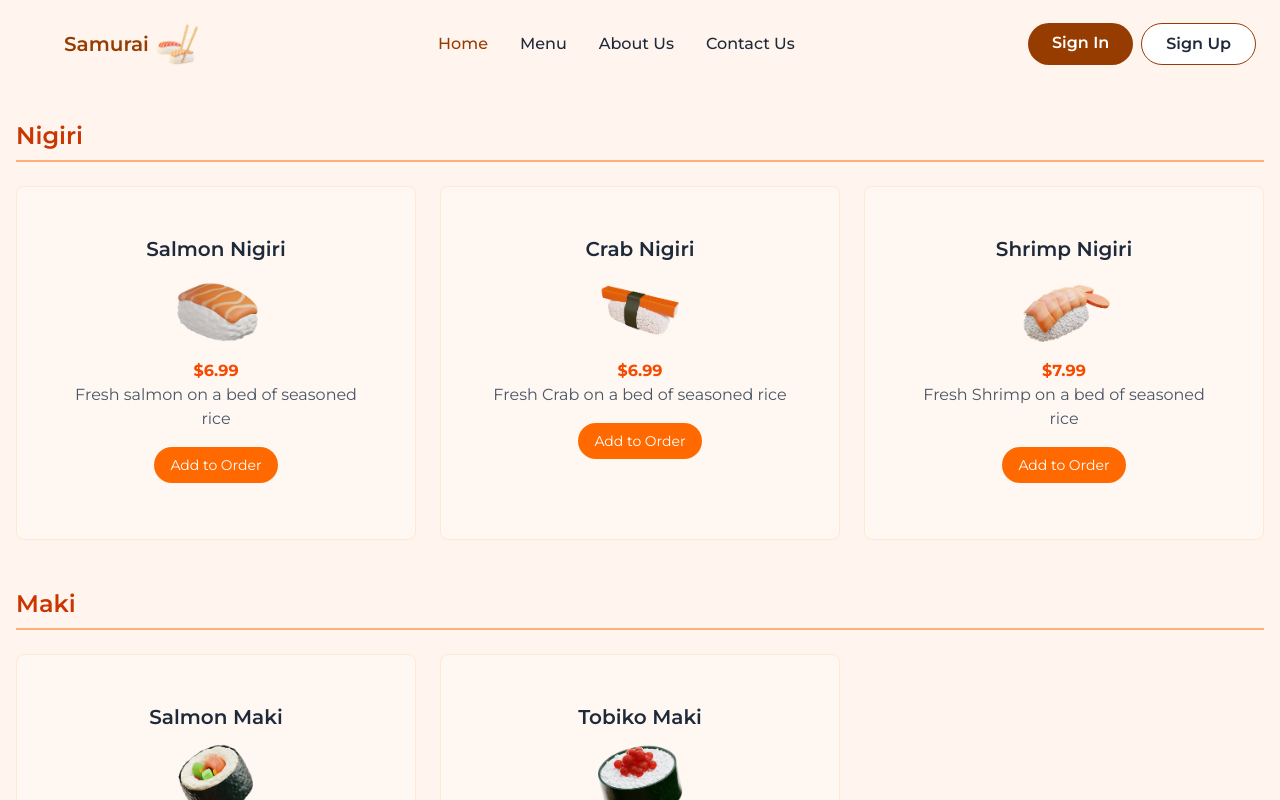
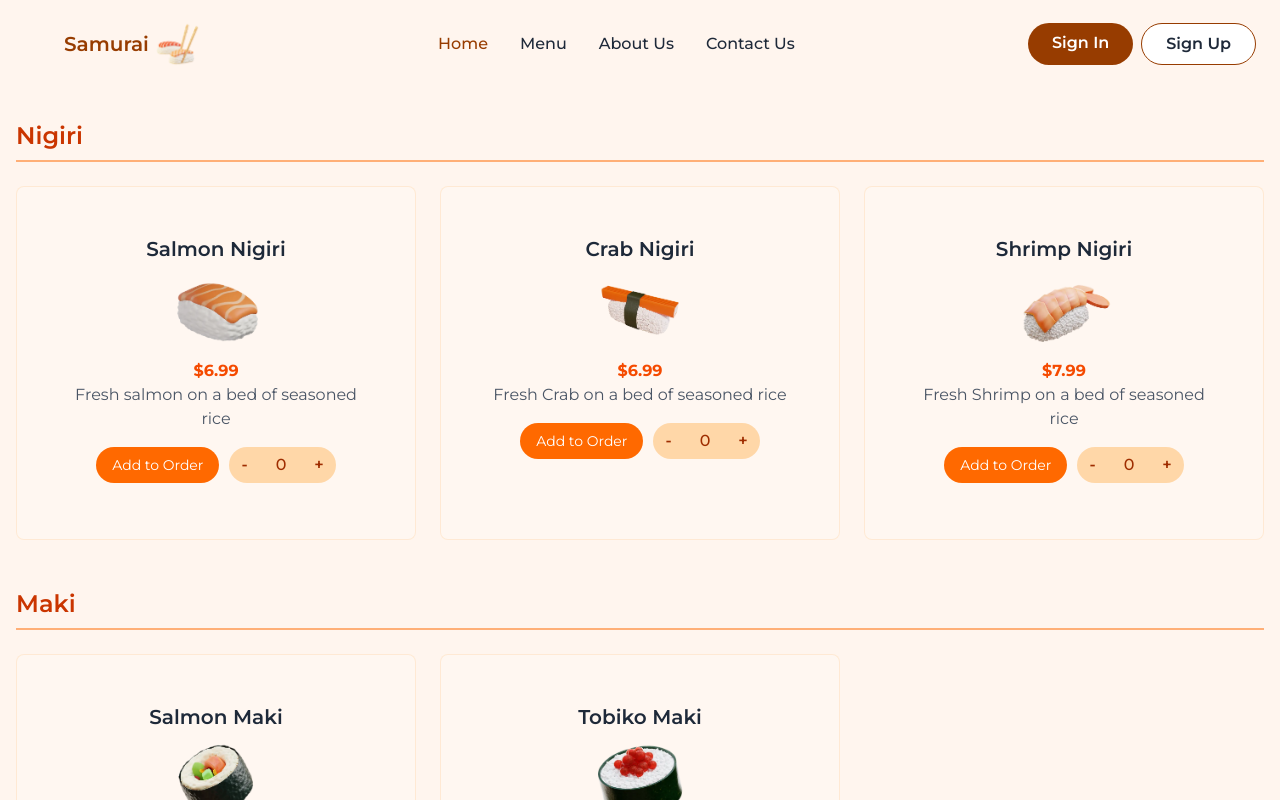
Before and after one commit to MennaEbied/React-Restaurant-Website, a React (Vite) app: page /menu in a window 1280 px wide. Shown: the top 800 px of the page. Built offline with nearby package versions, Linux system fonts and the light colour scheme; no server answers.

Commit message:
Add counter

```diff
--- /dev/null
+++ b/src/components/Counter.tsx
@@ -0,0 +1,29 @@
+import { useState } from "react";
+import { useCart } from "../contexts/CartContext";
+
+function Counter() {
+  const [count, setCount] = useState(0);
+  const { increment, decrement } = useCart();
+
+  const handleIncrement = () => {
+    setCount((prev) => prev + 1);
+    increment();
+  };
+
+  const handleDecrement = () => {
+    if (count > 0) {
+      setCount((prev) => prev - 1);
+      decrement();
+    }
+  };
+
+  return (
+    <div className="flex items-center bg-orange-200 rounded-full overflow-hidden mt-4 font-semibold font-montserrat">
+  <button className=" px-3 py-1 text-orange-800 " onClick={handleDecrement}>-</button>
+  <span className="px-4 font-medium text-orange-800">{count}</span>
+  <button className=" px-3 py-1 text-orange-800 " onClick={handleIncrement}>+</button>
+</div>
+  );
+}
+
+export default Counter;
--- a/src/components/Navbar.tsx
+++ b/src/components/Navbar.tsx
@@ -1,11 +1,14 @@
 import { Link } from "react-router-dom";
 import icon from "../assets/logo.png";
 import { useState } from "react";
-import { Menu, X } from "lucide-react";
+import { useAuth } from "../contexts/AuthContext";
+import { Menu, X, ShoppingCart } from "lucide-react";
+import { useCart } from "../contexts/CartContext";
 
 const Navbar = () => {
   const [isOpen, setIsOpen] = useState(false);
-
+  const { user } = useAuth();
+  const { cartCount } = useCart();
   const toggleMenu = () => {
     setIsOpen(!isOpen);
   };
@@ -36,6 +39,21 @@ const Navbar = () => {
 
       {/* Desktop buttons - hidden on mobile */}
       <div className="hidden md:flex gap-2">
+        {user ? (
+          <Link to="/cart" className="relative">
+            <ShoppingCart
+              size={28}
+              color="#78350f"
+              className="cursor-pointer hover:scale-105 transition-transform"
+            />
+            {cartCount > 0 && (
+              <span className="absolute -top-2 -right-2 text-white bg-amber-800 text-xs px-2 py-0.5 rounded-full">
+                {cartCount}
+              </span>
+            )}
+          </Link>
+        ) : (
+          <>
             <Link
               to="/signin"
               className="bg-amber-800 hover:bg-amber-700 text-white font-semibold rounded-full px-6 py-2 w-fit transition-colors duration-300"
@@ -48,6 +66,8 @@ const Navbar = () => {
             >
               Sign Up
             </Link>
+          </>
+        )}
       </div>
 
       {/* Mobile menu button - shown only on mobile */}
@@ -65,7 +85,7 @@ const Navbar = () => {
 
       {/* Mobile menu dropdown */}
       {isOpen && (
-        <div className="absolute top-24 right-0 left-0 bg-Rose shadow-lg md:hidden z-50 border-t border-amber-100">
+        <div className="absolute top-24 right-0 left-0 bg-Rose shadow-lg md:hidden z-50 border-t border-amber-100 mx-2">
           <div className="flex flex-col items-center py-4 space-y-6">
             <Link
               to="/"
@@ -96,6 +116,21 @@ const Navbar = () => {
               Contact Us
             </Link>
             <div className="flex gap-4 pt-2">
+              {user ? (
+                <Link to="/cart" className="relative">
+                  <ShoppingCart
+                    size={28}
+                    color="#78350f"
+                    className="cursor-pointer hover:scale-105 transition-transform"
+                  />
+                  {cartCount > 0 && (
+                    <span className="absolute -top-2 -right-2 text-white bg-amber-800 text-xs px-2 py-0.5 rounded-full">
+                      {cartCount}
+                    </span>
+                  )}
+                </Link>
+              ) : (
+                <>
                   <Link
                     to="/signin"
                     className="bg-amber-800 hover:bg-amber-700 text-white font-semibold rounded-full px-6 py-2 w-fit transition-colors duration-300"
@@ -108,6 +143,8 @@ const Navbar = () => {
                   >
                     Sign Up
                   </Link>
+                </>
+              )}
             </div>
           </div>
         </div>
--- a/src/pages/Menu.tsx
+++ b/src/pages/Menu.tsx
@@ -1,3 +1,4 @@
+import Counter from "../components/Counter";
 import { menuItems } from "../components/MenuItems";
 
 const Menu: React.FC = () => {
@@ -34,9 +35,12 @@ const Menu: React.FC = () => {
                           ${item.price.toFixed(2)}
                         </span>
                         <p className="text-gray-600">{item.description}</p>
+                        <div className="flex flex-row gap-2.5">
                         <button className="mt-4 bg-orange-500 hover:bg-orange-600 text-white px-4 py-2 rounded-full text-sm transition-colors">
                           Add to Order
                         </button>
+                        <Counter />
+                        </div>
                       </div>
                     </div>
                   </div>
```
Lines whose indentation alone changed are shown as unchanged.
